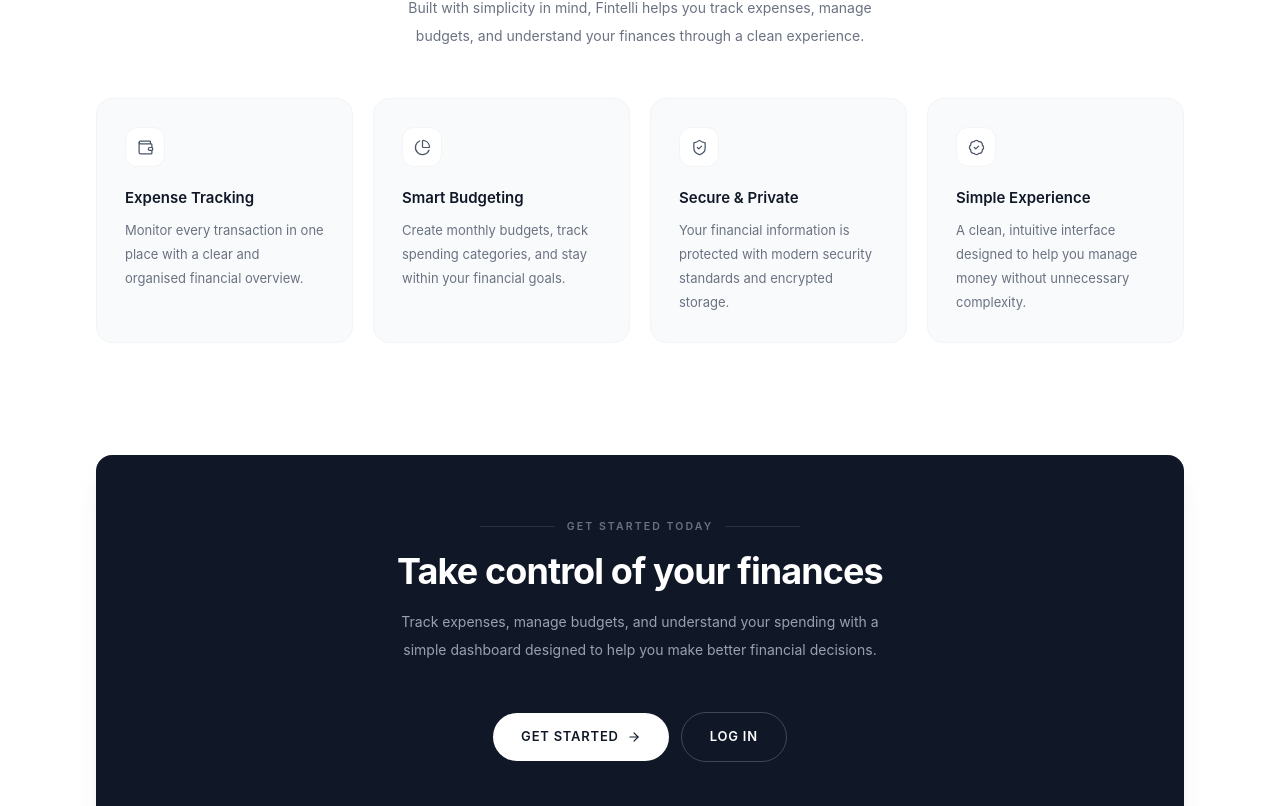
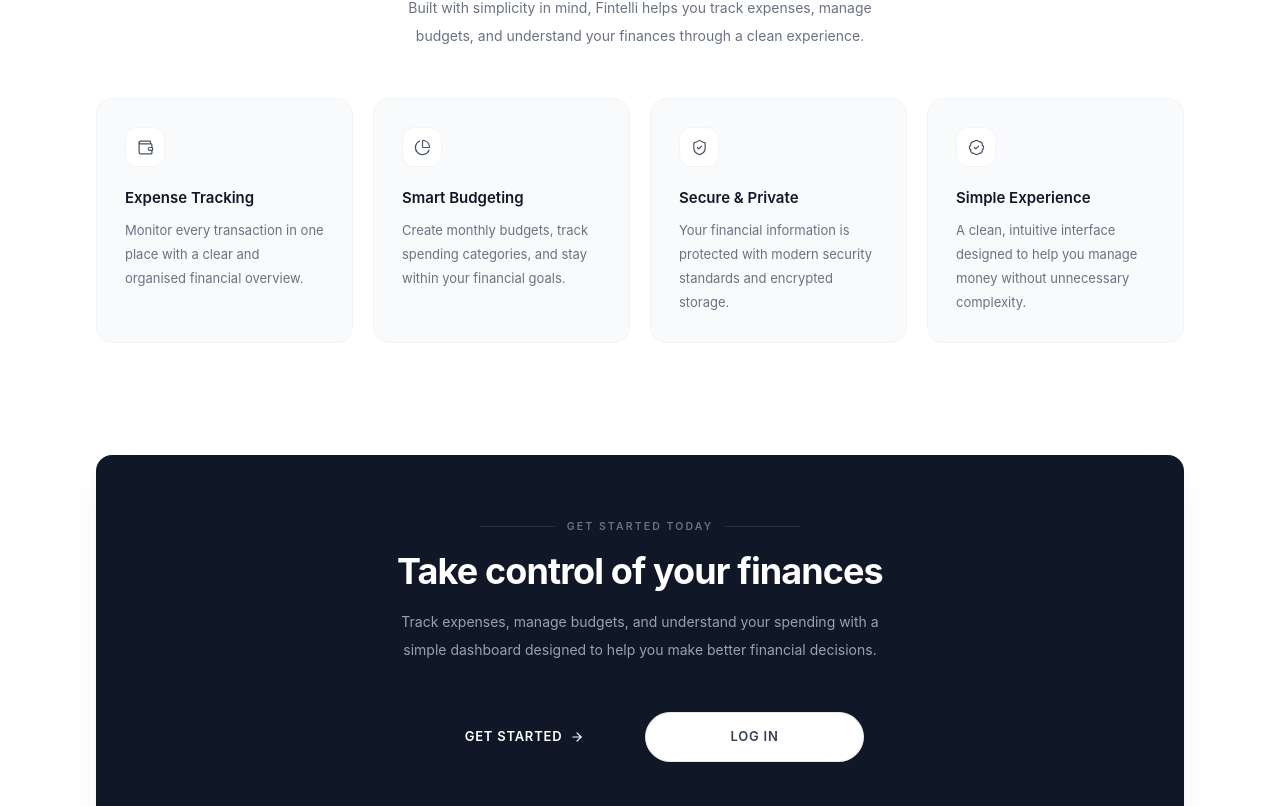
Before and after one commit to venkata-arjun/fintelli-ai, a React (Vite) app in the folder frontend/: page / in a window 1280 px wide. Shown: the part 1991-2797 px from the top of the page. Built offline with nearby package versions, Linux system fonts and the light colour scheme; no server answers; a web font is replaced by a local one.

Commit message:
Fix errors in Homepage

```diff
--- a/frontend/src/pages/HomePage.jsx
+++ b/frontend/src/pages/HomePage.jsx
@@ -170,17 +170,17 @@
         </p>
 
         {/* Buttons */}
-        <div className="mt-10 flex flex-row justify-center items-center gap-3">
+        <div className="mt-10 flex flex-row justify-center items-center gap-2 sm:gap-3">
           <Link
             to="/register"
-            className="inline-flex items-center justify-center gap-2 rounded-full bg-gray-900 px-7 py-3.5 text-[13px] font-semibold uppercase tracking-[0.06em] text-white shadow-md shadow-gray-300/60 transition-all duration-200 hover:bg-black hover:shadow-lg hover:shadow-gray-300/70 active:scale-[0.985]"
+            className="inline-flex items-center justify-center gap-1.5 sm:gap-2 whitespace-nowrap rounded-full bg-gray-900 px-5 sm:px-7 py-3 sm:py-3.5 text-[12px] sm:text-[13px] font-semibold uppercase tracking-[0.06em] text-white shadow-md shadow-gray-300/60 transition-all duration-200 hover:bg-black hover:shadow-lg hover:shadow-gray-300/70 active:scale-[0.985]"
           >
             Get Started
             <ArrowRight size={14} strokeWidth={2} />
           </Link>
           <Link
             to="/login"
-            className="inline-flex items-center justify-center gap-2 rounded-full border border-gray-200 bg-white px-7 py-3.5 text-[13px] font-semibold uppercase tracking-[0.06em] text-gray-700 shadow-sm shadow-gray-100 transition-all duration-200 hover:border-gray-300 hover:text-gray-900 active:scale-[0.985]"
+            className="inline-flex items-center justify-center gap-1.5 sm:gap-2 whitespace-nowrap rounded-full border border-gray-200 bg-white px-5 sm:px-7 py-3 sm:py-3.5 text-[12px] sm:text-[13px] font-semibold uppercase tracking-[0.06em] text-gray-700 shadow-sm shadow-gray-100 transition-all duration-200 hover:border-gray-300 hover:text-gray-900 active:scale-[0.985]"
           >
             Log In
           </Link>
@@ -384,17 +384,18 @@
           dark
         />
 
-        <div className="flex flex-row items-center justify-center gap-3">
+        <div className="mt-10 flex flex-col sm:flex-row w-full max-w-md mx-auto gap-3">
           <Link
             to="/register"
-            className="flex-1 sm:flex-none inline-flex items-center justify-center gap-2 px-7 py-3.5 rounded-full bg-white text-gray-900 text-[13px] font-semibold tracking-[0.06em] uppercase hover:bg-gray-100 active:scale-[0.985] transition-all duration-200"
+            className="flex-1 inline-flex items-center justify-center gap-2 rounded-full bg-gray-900 px-6 py-3.5 text-[12px] sm:text-[13px] font-semibold uppercase tracking-[0.06em] text-white transition-all duration-200 hover:bg-black"
           >
             Get Started
             <ArrowRight size={14} strokeWidth={2} />
           </Link>
+
           <Link
             to="/login"
-            className="flex-1 sm:flex-none inline-flex items-center justify-center px-7 py-3.5 rounded-full border border-white/20 text-white text-[13px] font-semibold tracking-[0.06em] uppercase hover:border-white/40 hover:bg-white/5 transition-all duration-200"
+            className="flex-1 inline-flex items-center justify-center rounded-full border border-gray-200 bg-white px-6 py-3.5 text-[12px] sm:text-[13px] font-semibold uppercase tracking-[0.06em] text-gray-700 transition-all duration-200 hover:border-gray-300 hover:text-gray-900"
           >
             Log In
           </Link>
```
